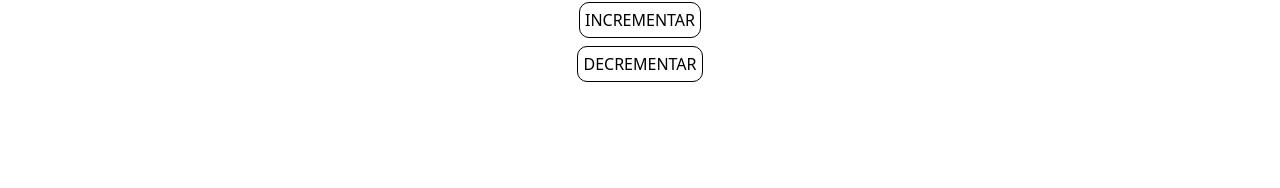
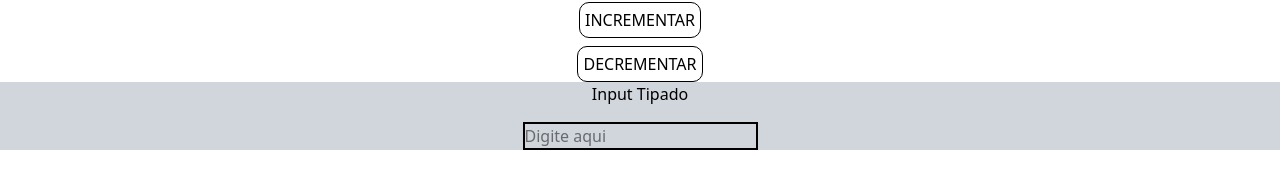
Before and after one commit to Pedr0o18/ReactTS, a React (Vite) app: page / in a window 1280 px wide. Shown: the part 514-702 px from the top of the page. Built offline with nearby package versions, Linux system fonts and the light colour scheme.

Commit message:
feat: create controlled input with typed onChange event (ChangeEvent<HTMLInputElement>)

```diff
--- a/src/App.tsx
+++ b/src/App.tsx
@@ -7,6 +7,7 @@ import { useState } from 'react'
 import Header from './components/Header'
 import Card from './components/Card'
 import Count from './components/Count'
+import InputBox from './components/InputBox'
 
 function App() {
 
@@ -18,6 +19,7 @@ function App() {
       <p className='m-1' >Lorem ipsum dolor sit amet consectetur adipisicing elit. Dicta, dolore nobis? Quas, eaque. Itaque earum dolor vel excepturi possimus numquam eius accusantium! Provident deserunt, fugiat ipsum perferendis cupiditate omnis quisquam.</p>
       <Card title={"Minecraft"} description={"Um jogo daora"} url={url} />
       <Count />
+      <InputBox />
     </main>
   )
 }
--- /dev/null
+++ b/src/components/InputBox.tsx
@@ -0,0 +1,22 @@
+import React, { useState } from "react"
+
+const InputBox = () => {
+
+    const [text, setText] = useState<string>("")
+
+    const handleChange = (event: React.ChangeEvent<HTMLInputElement>) => {
+        setText(event.target.value)
+    }
+
+  return (
+    <div className="flex justify-center items-center flex-col gap-2 bg-gray-300" >
+        <h1>Input Tipado</h1>
+        <div>
+            {text}
+        </div>
+        <input type="text" placeholder="Digite aqui" onChange={handleChange} className="border-2" />
+    </div>
+  )
+}
+
+export default InputBox
```
